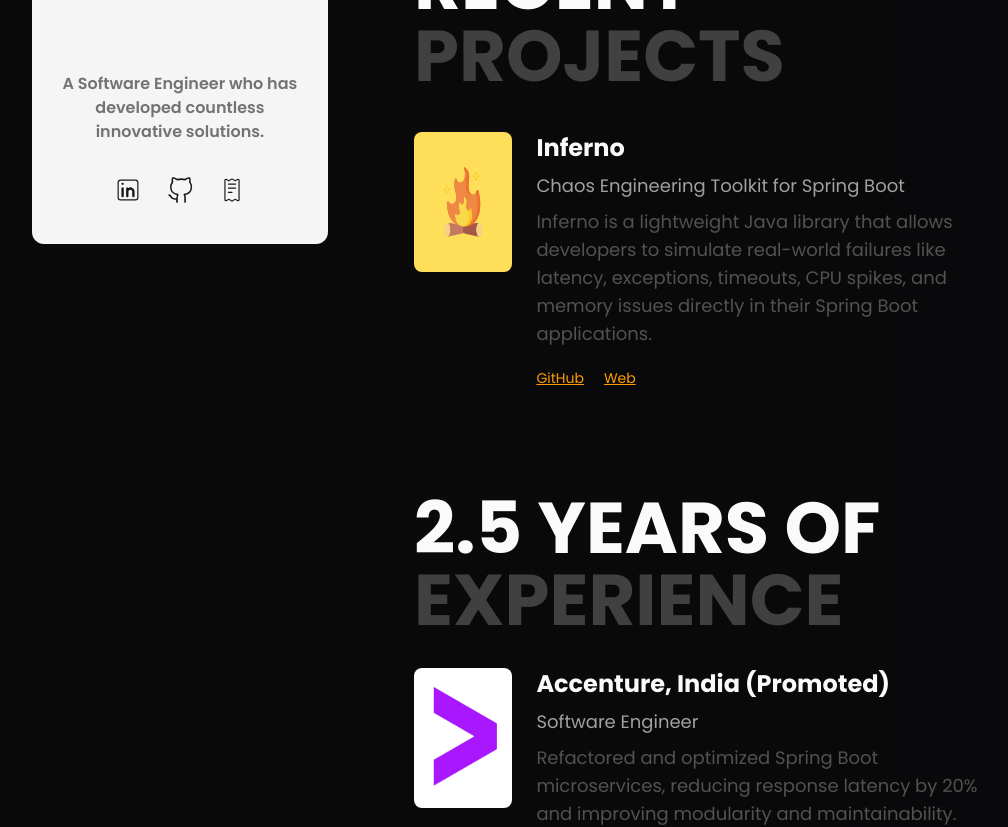
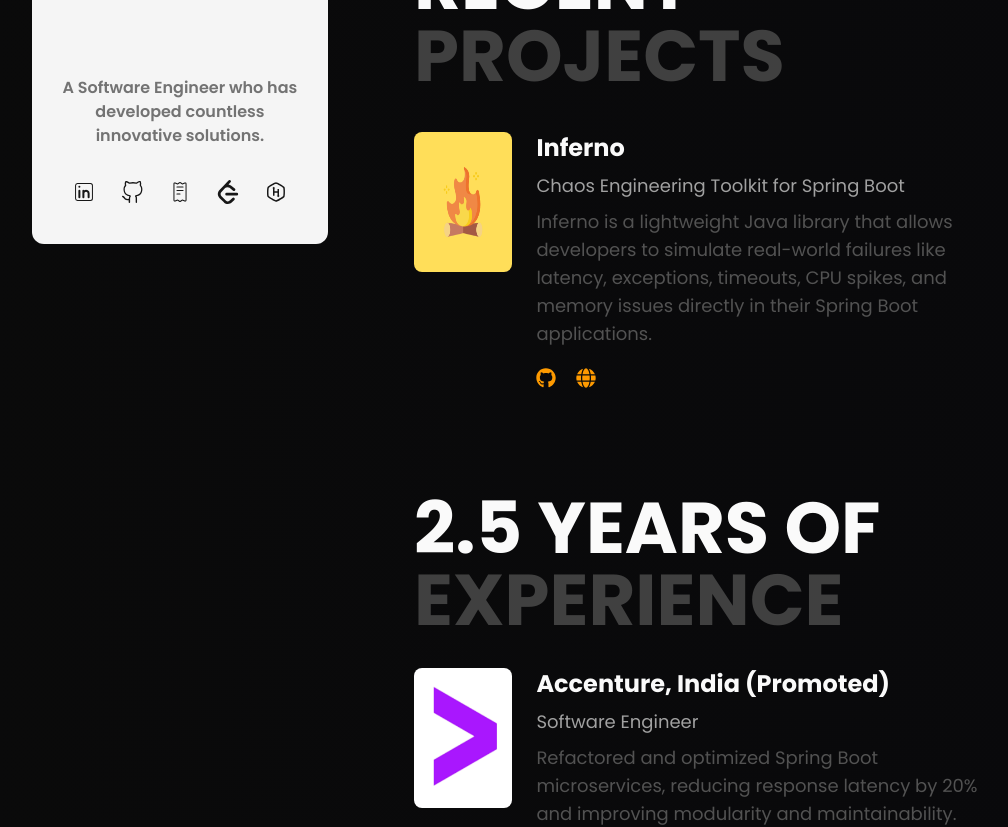
Before and after one commit to k99sharma/kalashsharmadotcom, a React (Vite) app: page / in a window 1280 px wide. Shown: the part 680-1507 px from the top of the page, without its empty margins (149-1157 px from the left). Built offline with nearby package versions, Linux system fonts and the light colour scheme.

Commit message:
add: coding links and web links header link

```diff
--- a/src/components/sections/cta/index.tsx
+++ b/src/components/sections/cta/index.tsx
@@ -50,7 +50,7 @@
           <div className="cta__form__button">
             <button
               type="submit"
-              className="w-full bg-amber-500 p-2 rounded-lg text-neutral-50"
+              className="w-full bg-amber-400 hover:bg-amber-500 cursor-pointer p-2 rounded-lg text-neutral-50"
             >
               Submit
             </button>
--- a/src/components/shared/socialBar/index.tsx
+++ b/src/components/shared/socialBar/index.tsx
@@ -3,6 +3,8 @@
 import type { SocialType } from "./socialBar.types";
 import { CiLinkedin, CiReceipt } from "react-icons/ci";
 import { VscGithubAlt } from "react-icons/vsc";
+import { SiLeetcode } from "react-icons/si";
+import { LiaHackerrank } from "react-icons/lia";
 
 const SocialLink = ({ icon, url, size, whiteIcon }: SocialType) => {
   const Icon: IconType = icon;
@@ -15,7 +17,7 @@
     <Icon
       onClick={() => handleClick()}
       className={`${
-        size === "small" ? "h-5 w-5" : "h-7 w-7"
+        size === "small" ? "h-5 w-5" : "h-6 w-6"
       } mx-3 cursor-pointer ${
         whiteIcon ? "text-neutral-50" : "text-neutral-900"
       }`}
@@ -28,17 +30,27 @@
     {
       label: "linkedin",
       icon: CiLinkedin,
-      url: "",
+      url: "https://www.linkedin.com/in/kalashsharma99/",
     },
     {
       label: "github",
       icon: VscGithubAlt,
-      url: "",
+      url: "https://github.com/k99sharma",
     },
     {
       label: "blog",
       icon: CiReceipt,
-      url: "",
+      url: "https://kalashsharma.hashnode.dev/",
+    },
+    {
+      label: "linkedin",
+      icon: SiLeetcode,
+      url: "https://leetcode.com/u/kalashsharma99/",
+    },
+    {
+      label: "HackerRank",
+      icon: LiaHackerrank,
+      url: "https://www.hackerrank.com/profile/kalash_strt",
     },
   ];
 
--- a/src/components/shared/webLink/index.tsx
+++ b/src/components/shared/webLink/index.tsx
@@ -1,13 +1,18 @@
 // imports
 import type { WebLinkPropsType } from "./webLink.types";
 import { isPresent } from "../../../utils/util";
+import type { IconType } from "react-icons";
+import { FaGithub, FaGlobe } from "react-icons/fa";
 const LinkButton = ({
   url,
-  label,
+  icon,
 }: {
   url: string | undefined;
   label: string;
+  icon: IconType;
 }) => {
+  const Icon: IconType = icon;
+
   const handleClick = (url: string) => {
     window.open(url, "_blank", "noopener, noreferrer");
   };
@@ -17,7 +22,7 @@
       className="linkButton cursor-pointer mr-3 text-amber-500 underline text-sm"
       onClick={() => handleClick(url)}
     >
-      {label}{" "}
+      <Icon className="h-5 w-5" />
     </div>
   ) : null;
 };
@@ -35,7 +40,7 @@
   const isPeriodPresent: boolean = isPresent(period);
 
   return (
-    <div className="webLink rounded-xl mb-10 flex">
+    <div className="webLink rounded-2xl mb-10 flex hover:shadow">
       {isImgPresent ? (
         <div
           className={`webLink__img flex justify-center mr-2 ${
@@ -51,10 +56,17 @@
       ) : null}
 
       <div className={`webLink__content px-4 ${isImgPresent ? "w-5/6" : ""}`}>
-        <div className="webLink__header__header text-2xl font-bold mb-2 text-neutral-50">
-          {header}
-        </div>
-
+        {url ? (
+          <div className="webLink__header__header text-2xl font-bold mb-2 text-neutral-50 hover:underline">
+            <a href={url.github} target="_blank" aria-label={header}>
+              {header}
+            </a>
+          </div>
+        ) : (
+          <div className="webLink__header__header text-2xl font-bold mb-2 text-neutral-50">
+            {header}
+          </div>
+        )}
         <div className="webLink__subheader text-md md:text-lg text-neutral-400 mb-2">
           {subheader}
         </div>
@@ -72,9 +84,9 @@
         ) : null}
 
         <div className="webLink__links mt-5 flex gap-2">
-          <LinkButton url={url?.github} label="GitHub" />
+          <LinkButton url={url?.github} label="GitHub" icon={FaGithub} />
 
-          <LinkButton url={url?.web} label="Web" />
+          <LinkButton url={url?.web} label="Web" icon={FaGlobe} />
         </div>
       </div>
     </div>
```
